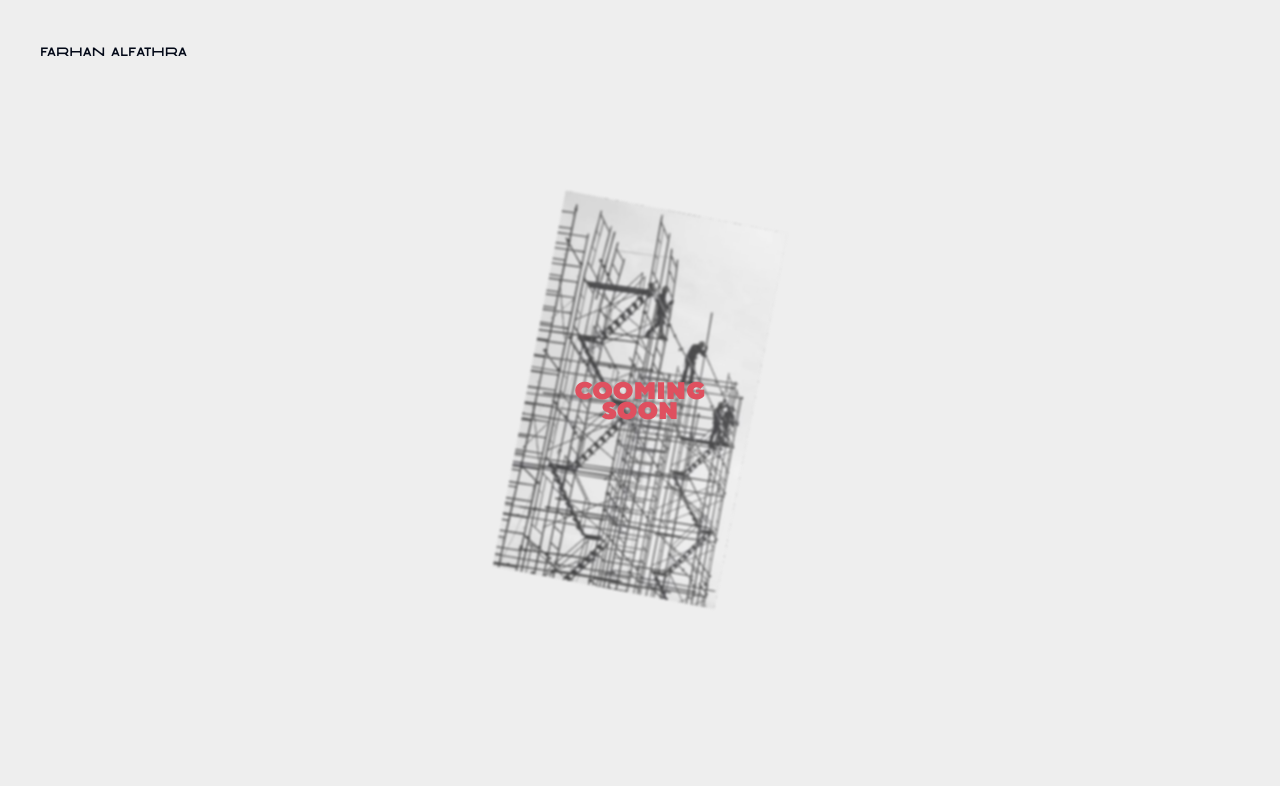
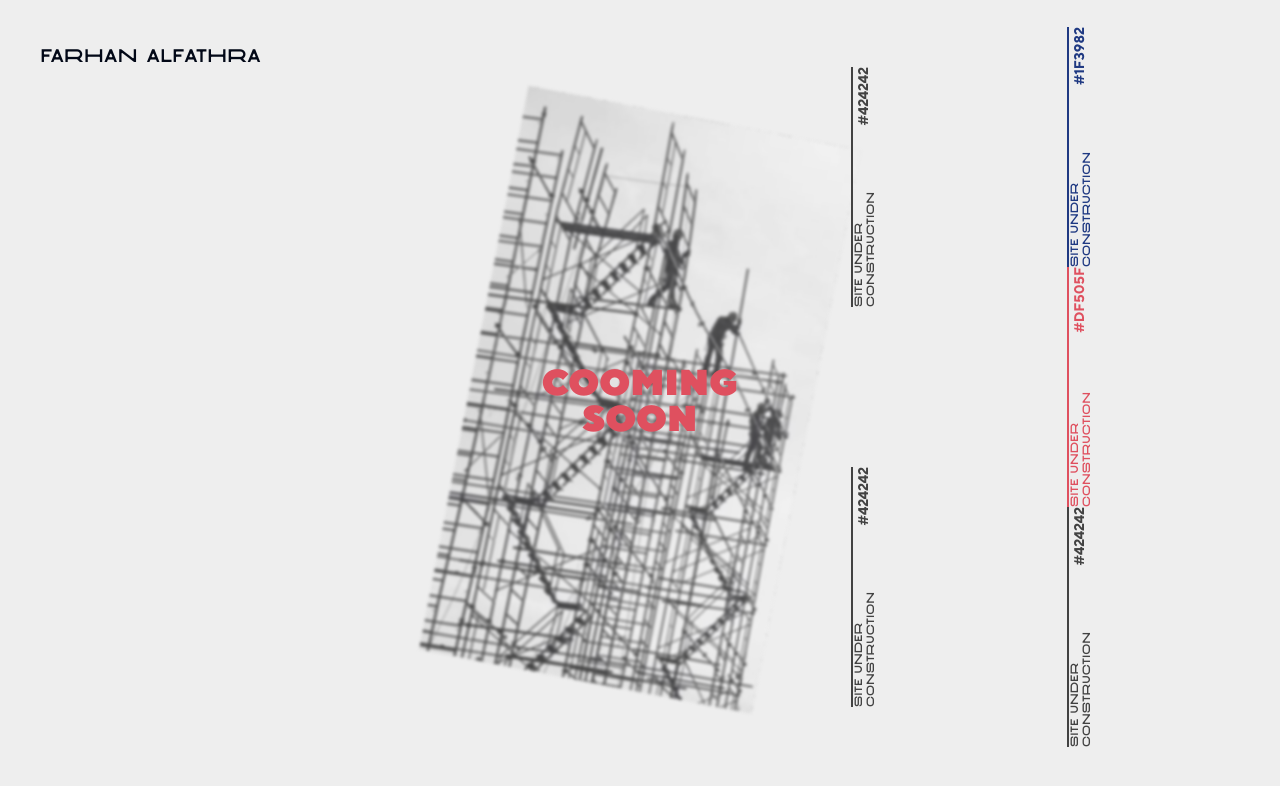
Before and after one commit to frn-af/portfolio, a Next.js app: page / in a window 1280 px wide. Shown: the top 786 px of the page. Built offline with nearby package versions, Linux system fonts and the light colour scheme.

Commit message:
Add Info component and update page layout

```diff
--- a/src/app/page.tsx
+++ b/src/app/page.tsx
@@ -2,6 +2,7 @@ import Image from "next/image";
 import hero from "../assets/images/hero.svg";
 import localFont from "next/font/local";
 import { cn } from "@/lib/utils";
+import { Info } from "@/components/info";
 
 const ttNorm = localFont({
   src: "../assets/fonts/TT-Norms-Pro-ExtraBlack.otf",
@@ -9,19 +10,32 @@ const ttNorm = localFont({
 
 export default function Home() {
   return (
-    <main className="min-h-screen">
-      <div className="absolute p-10">Farhan Alfathra</div>
+    <main className="min-h-screen overflow-visible">
+      <div className="absolute p-10 text-2xl">Farhan Alfathra</div>
+      <div className="absolute w-1/2 -rotate-90 right-24 bottom-1/2">
+        <div className="flex justify-between">
+          <Info color="#424242" variant={"dark"} />
+          <Info color="#424242" variant={"dark"} />
+        </div>
+      </div>
+      <div className="absolute -rotate-90 bottom-1/2 -right-40 ">
+        <div className="flex justify-between">
+          <Info color="#424242" variant={"dark"} />
+          <Info color="#DF505F" variant={"primary"} />
+          <Info color="#1F3982" variant={"secondary"} />
+        </div>
+      </div>
       <div className="flex justify-center items-center h-screen">
         <Image
           src={hero}
           alt="site under construction"
-          width={300}
-          height={300}
+          width={450}
+          height={450}
         />
         <div
           className={cn(
             ttNorm.className,
-            "uppercase absolute text-center text-2xl leading-5 text-[#DF505F]"
+            "uppercase absolute text-center text-4xl leading-9 text-[#DF505F]"
           )}
         >
           <div>cooming</div>
--- /dev/null
+++ b/src/components/info.tsx
@@ -0,0 +1,71 @@
+import { cn } from "@/lib/utils";
+import localFont from "next/font/local";
+import React from "react";
+import { cva, type VariantProps } from "class-variance-authority";
+
+const ttNorm = localFont({
+  src: "../assets/fonts/TT-Norms-Pro-Bold.otf",
+});
+
+interface InfoProps {
+  color: string;
+  variant?: VariantProps<typeof infoVariants>["variant"];
+}
+
+const infoVariants = cva("w-60 h-0.5", {
+  variants: {
+    variant: {
+      dark: "bg-[#424242]",
+      primary: "bg-[#DF505F]",
+      secondary: "bg-[#1F3982]",
+    },
+  },
+});
+
+const infoTextVariants = cva("uppercase text-sm leading-3", {
+  variants: {
+    variant: {
+      dark: "text-[#424242]",
+      primary: "text-[#DF505F]",
+      secondary: "text-[#1F3982]",
+    },
+  },
+});
+
+export const Info = ({ color, variant }: InfoProps) => {
+  return (
+    <div>
+      <div className={infoVariants({ variant: variant })}></div>
+      <div className="flex justify-between">
+        <div className={infoTextVariants({ variant: variant })}>
+          <div>site under</div>
+          <div>construction</div>
+        </div>
+        <div
+          className={cn(
+            ttNorm.className,
+            infoTextVariants({ variant: variant }),
+            "text-sm"
+          )}
+        >
+          {color}
+        </div>
+      </div>
+    </div>
+  );
+};
+
+// export const Info = ({ color }: InfoProps) => {
+//   return (
+//     <div>
+//       <div className="w-60 h-0.5 bg-[#424242]"></div>
+//       <div className="flex justify-between">
+//         <div className="uppercase text-sm leading-3">
+//           <div>site under</div>
+//           <div>construction</div>
+//         </div>
+//         <div className={cn(ttNorm.className, "text-sm")}>{color}</div>
+//       </div>
+//     </div>
+//   );
+// };
```
Also changed, not shown: src/assets/fonts/TT-Norms-Pro-Bold.otf (added).
